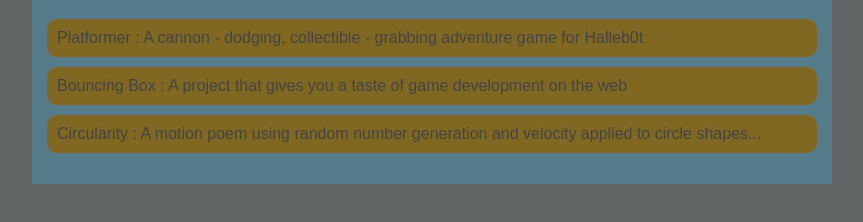
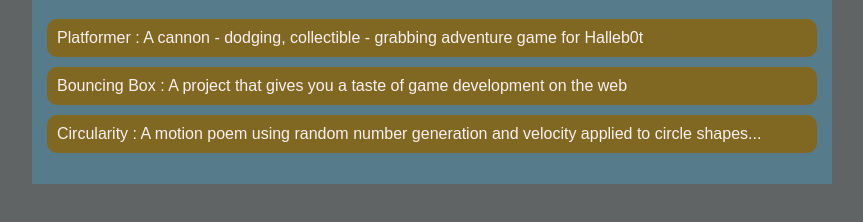
Before and after one commit to Jackson-Hoyt/Jackson-Hoyt.github.io, a plain HTML site: page portfolio.html in a window 1280 px wide. Shown: the part 202-424 px from the top of the page, without its empty margins (208-1071 px from the left). Drawn offline with Linux system fonts and the light colour scheme.

Commit message:
add portfolio.html file

```diff
--- a/portfolio.html
+++ b/portfolio.html
@@ -76,7 +76,7 @@
 
             #portfolio a {
                 text-decoration: none;
-                color: #454545;
+                color: #faf0f0;
             }
         </style>
     </head>
```
